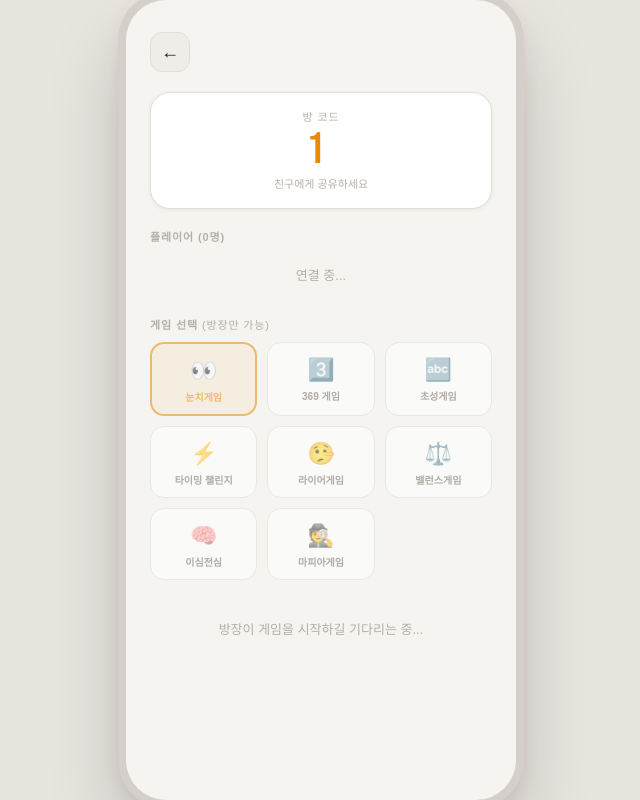
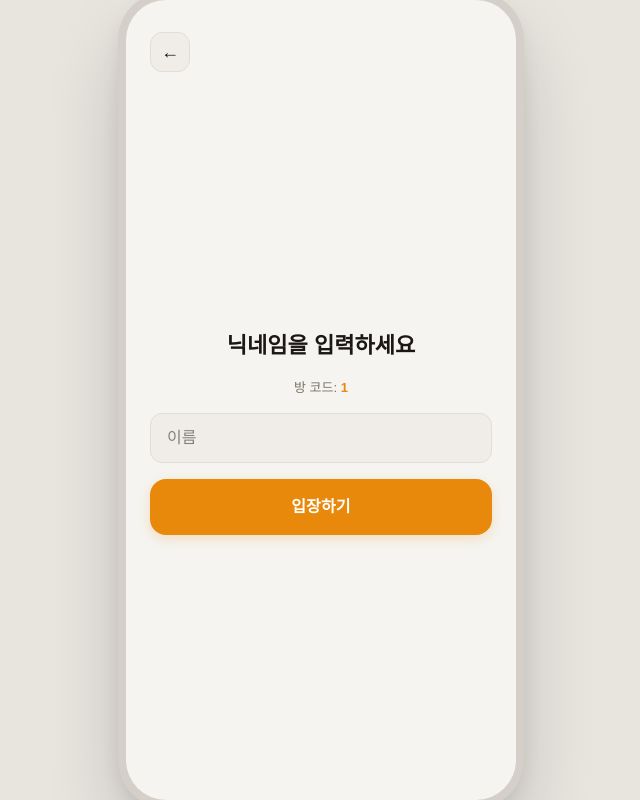
Before and after one commit to Blanc617/Drinky, a Next.js app: page /battle/1 in a window 1280 px wide. Shown: the whole page, without its empty margins (319-959 px from the left). Built offline with nearby package versions, Linux system fonts and the light colour scheme; a web font is replaced by a local one.

Commit message:
수정11

```diff
--- a/src/app/battle/[code]/page.tsx
+++ b/src/app/battle/[code]/page.tsx
@@ -127,7 +127,7 @@ export default function BattleRoomPage() {
 
   // ── Subscribe to channel once identity is ready ──
   useEffect(() => {
-    if (!userId || !myName || !mounted) return
+    if (!userId || !myName) return
 
     const supabase = createClient()
     const channel = supabase.channel(`battle:${code}`, {
@@ -215,7 +215,7 @@ export default function BattleRoomPage() {
       if (resultsCdIntervalRef.current) clearInterval(resultsCdIntervalRef.current)
       channel.unsubscribe()
     }
-  }, [userId, myName, amHost, code, checkAllDone, mounted])
+  }, [userId, myName, amHost, code, checkAllDone])
 
   // ── Actions ──
   function handleSelectGame(key: GameKey) {
@@ -247,6 +247,13 @@ export default function BattleRoomPage() {
     checkAllDone()
   }
 
+  function handleNameSubmit() {
+    const n = nameInput.trim() || '익명'
+    sessionStorage.setItem('battle_name', n)
+    setMyName(n)
+    setNeedsName(false)
+  }
+
   function handleRestart() {
     if (resultsCdIntervalRef.current) {
       clearInterval(resultsCdIntervalRef.current)
@@ -269,6 +276,39 @@ export default function BattleRoomPage() {
     return (
       <main className="flex flex-col flex-1 items-center justify-center">
         <div style={{ color: 'var(--text-dim)', fontSize: 14 }}>연결 중...</div>
+      </main>
+    )
+  }
+
+  if (needsName) {
+    return (
+      <main className="flex flex-col flex-1 px-6 pt-8 pb-8 gap-6 w-full">
+        <button
+          onClick={() => router.push('/')}
+          style={{ width: 40, height: 40, borderRadius: 12, background: 'var(--surface2)', border: '1px solid var(--border)', cursor: 'pointer', color: 'var(--text)', fontSize: 18, display: 'flex', alignItems: 'center', justifyContent: 'center' }}
+        >
+          ←
+        </button>
+        <div style={{ flex: 1, display: 'flex', flexDirection: 'column', alignItems: 'center', justifyContent: 'center', gap: 16 }}>
+          <div style={{ fontSize: 22, fontWeight: 800, color: 'var(--text)' }}>닉네임을 입력하세요</div>
+          <div style={{ fontSize: 13, color: 'var(--text-muted)' }}>방 코드: <strong style={{ color: 'var(--amber)' }}>{code}</strong></div>
+          <input
+            value={nameInput}
+            onChange={e => setNameInput(e.target.value)}
+            onKeyDown={e => e.key === 'Enter' && nameInput.trim() && handleNameSubmit()}
+            placeholder="이름"
+            maxLength={10}
+            autoFocus
+            style={{
+              width: '100%', padding: '12px 16px',
+              background: 'var(--surface2)', border: '1px solid var(--border)',
+              borderRadius: 12, color: 'var(--text)', fontSize: 16, outline: 'none',
+            }}
+          />
+          <button className="btn-primary" onClick={handleNameSubmit} disabled={!nameInput.trim()}>
+            입장하기
+          </button>
+        </div>
       </main>
     )
   }
```
